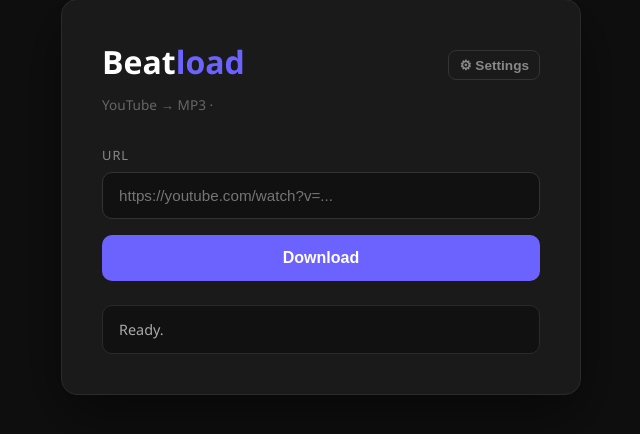
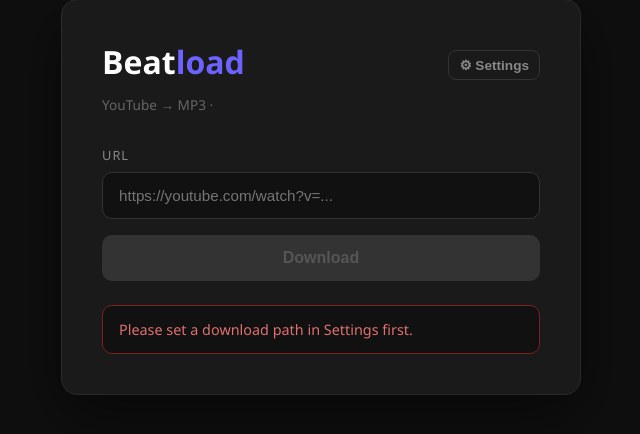
Before and after one commit to RobbyRunge/BeatLoad, a Flask app: page / in a window 1280 px wide. Shown: the part 203-637 px from the top of the page, without its empty margins (319-959 px from the left). Run offline with Flask 3, Linux system fonts and the light colour scheme.

Commit message:
feat: show error when no download path is set
- Block download button and show red-bordered status box
  when no download path is configured
- Add error class to status box for all server/download errors
- Validate download path on server before starting download

```diff
--- a/app.py
+++ b/app.py
@@ -49,6 +49,8 @@ def index():
 def download():
     if status["running"]:
         return jsonify({"error": "Download already running."}), 429
+    if not settings["download_path"]:
+        return jsonify({"error": "No download path set. Open Settings and enter a path."}), 400
     url = request.json.get("url", "").strip()
     if not url:
         return jsonify({"error": "No URL provided."}), 400
--- a/static/css/style.css
+++ b/static/css/style.css
@@ -138,6 +138,12 @@ button:disabled { background: #333; color: #555; cursor: not-allowed; }
     font-size: 0.9rem;
     min-height: 48px;
     color: #aaa;
+    transition: border-color 0.2s;
+}
+
+.status-box.error {
+    border-color: #7a2020;
+    color: #e07070;
 }
 
 .progress {
--- a/static/js/app.js
+++ b/static/js/app.js
@@ -4,7 +4,21 @@ let polling = null;
 fetch('/settings').then(r => r.json()).then(data => {
     document.getElementById('pathInput').value = data.download_path;
     document.getElementById('subtitle').textContent = `YouTube → MP3 · ${data.download_path}`;
+    updateDownloadButton(data.download_path);
 });
+
+function updateDownloadButton(path) {
+    const btn = document.getElementById('btn');
+    if (!path) {
+        btn.disabled = true;
+        btn.title = 'Please set a download path in Settings first';
+        setStatus('Please set a download path in Settings first.', true);
+    } else {
+        btn.disabled = false;
+        btn.title = '';
+        setStatus('Ready.');
+    }
+}
 
 function toggleSettings() {
     document.getElementById('settingsPanel').classList.toggle('open');
@@ -23,6 +37,7 @@ async function savePath() {
     fb.textContent = data.message || data.error;
     if (res.ok) {
         document.getElementById('subtitle').textContent = `YouTube → MP3 · ${path}`;
+        updateDownloadButton(path);
         setTimeout(() => { fb.textContent = ''; }, 3000);
     }
 }
@@ -40,7 +55,7 @@ async function startDownload() {
     });
 
     const data = await res.json();
-    setStatus(data.message || data.error);
+    setStatus(data.message || data.error, !res.ok);
 
     if (res.ok) {
         polling = setInterval(pollStatus, 1500);
@@ -52,11 +67,12 @@ async function startDownload() {
 async function pollStatus() {
     const res = await fetch('/status');
     const data = await res.json();
-    setStatus(data.message);
+    const isError = data.message.startsWith('Error');
+    setStatus(data.message, isError);
     if (!data.running) {
         clearInterval(polling);
         setLoading(false);
-        if (!data.message.startsWith('Error')) {
+        if (!isError) {
             document.getElementById('url').value = '';
         }
     }
@@ -67,6 +83,8 @@ function setLoading(on) {
     document.getElementById('progress').classList.toggle('active', on);
 }
 
-function setStatus(msg) {
-    document.getElementById('status').textContent = msg;
+function setStatus(msg, isError = false) {
+    const box = document.getElementById('status');
+    box.textContent = msg;
+    box.classList.toggle('error', isError);
 }
```
